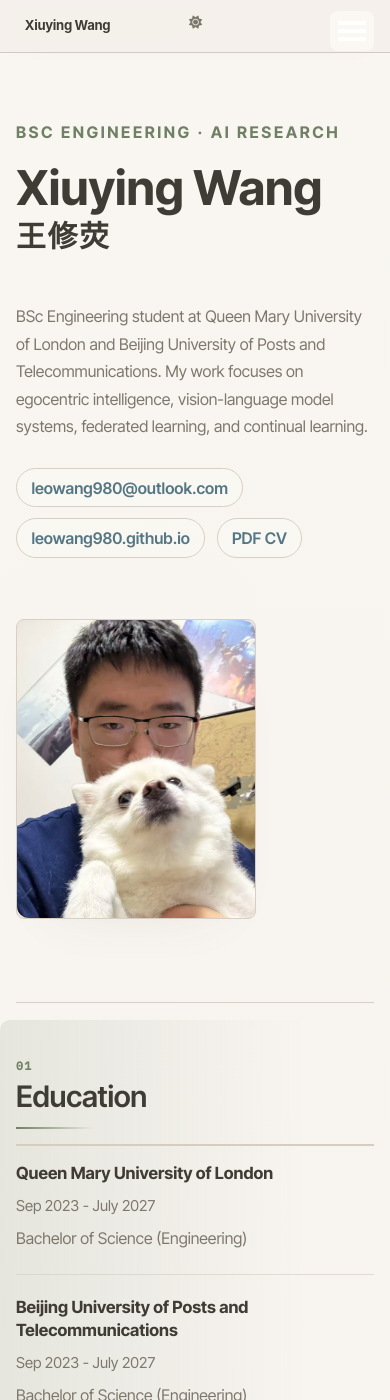
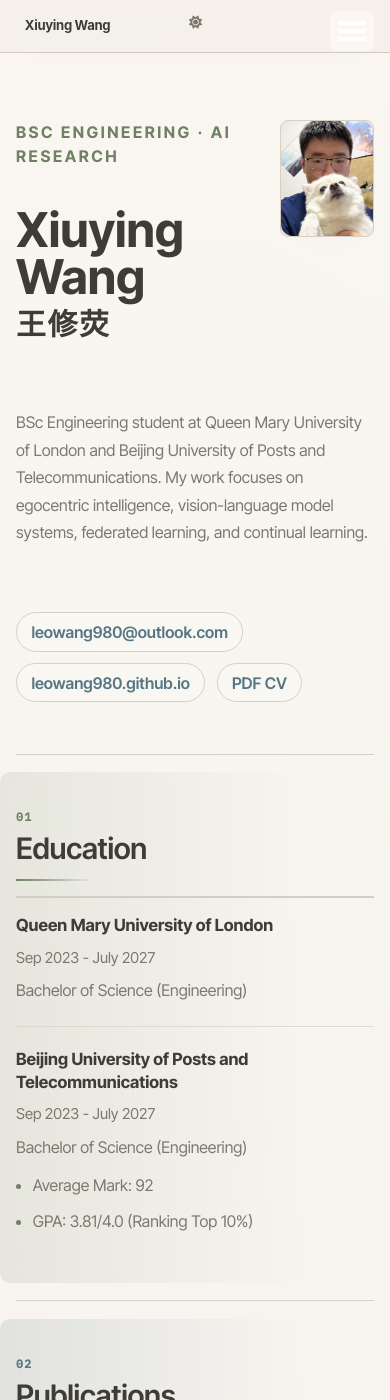
Before and after one commit to Leowang980/Leowang980.github.io, a Jekyll site: the page built from _pages/about.md, in a window 390 px wide and 1400 px high. Built offline with Jekyll 4.4.1, drawn with Linux system fonts in a browser that asks for light colours.

Commit message:
Update stylesheet version to 12, enhance mobile navigation with dynamic links, and refine dark theme styles for improved layout and visibility.

```diff
--- a/_includes/head.html
+++ b/_includes/head.html
@@ -16,6 +16,6 @@
 </script>
 
 <!-- For all browsers -->
-<link rel="stylesheet" href="{{ site.baseurl }}/assets/css/main.css?v=morandi-20260520-10">
+<link rel="stylesheet" href="{{ site.baseurl }}/assets/css/main.css?v=morandi-20260520-12">
 
 <meta http-equiv="cleartype" content="on">
--- a/_includes/masthead.html
+++ b/_includes/masthead.html
@@ -20,7 +20,17 @@
             <a><i id="theme-icon" class="fa-solid fa-sun" aria-hidden="true" title="toggle theme"></i></a>
           </li>
         </ul>
-        <ul class="hidden-links hidden"></ul>
+        <ul class="hidden-links hidden">
+          {% for link in site.data.navigation.main %}
+            {% assign root_prefix = link.url | slice: 0, 1 %}
+            {% if link.url contains 'http' or root_prefix == '/' %}
+              {% assign domain = '' %}
+            {% else %}
+              {% assign domain = base_path %}
+            {% endif %}
+            <li class="masthead__menu-item mobile-menu-copy"><a href="{{ domain }}{{ link.url }}">{{ link.title }}</a></li>
+          {% endfor %}
+        </ul>
       </nav>
     </div>
   </div>
--- a/_sass/custom/_glass.scss
+++ b/_sass/custom/_glass.scss
@@ -147,6 +147,10 @@ body {
 .masthead__menu-item a:hover {
   background: var(--morandi-hover-bg);
   color: var(--morandi-ink);
+}
+
+.mobile-menu-copy {
+  display: none !important;
 }
 
 #theme-toggle {
@@ -594,6 +598,12 @@ html[data-theme="dark"] .cv-section:nth-of-type(9) {
   line-height: 1.62;
 }
 
+html[data-theme="dark"] .skills-list li {
+  border-color: rgba(159, 197, 211, 0.24);
+  background: rgba(57, 52, 44, 0.78);
+  color: var(--morandi-muted);
+}
+
 .skills-list strong,
 .cv-list strong,
 .publication strong {
@@ -646,19 +656,49 @@ html[data-theme="dark"] .cv-section:nth-of-type(9) {
 
   .profile-hero {
     min-height: auto;
-    grid-template-columns: 1fr;
-    gap: 1.8rem;
+    grid-template-columns: minmax(0, 1fr) clamp(86px, 24vw, 132px);
+    gap: 1.1rem 1rem;
+    align-items: start;
     padding-top: 2rem;
   }
 
+  .profile-hero > div {
+    display: contents;
+  }
+
+  .profile-hero__eyebrow,
+  .profile-hero h1 {
+    grid-column: 1;
+  }
+
+  .profile-hero__eyebrow {
+    margin-bottom: 1.1rem;
+  }
+
   .profile-hero__portrait {
-    justify-self: start;
-    width: min(68vw, 240px);
+    grid-column: 2;
+    grid-row: 1 / span 2;
+    justify-self: end;
+    width: 100%;
+    margin: 0;
+  }
+
+  .profile-hero__subtitle,
+  .profile-hero__links {
+    grid-column: 1 / -1;
   }
 
   .cv-section {
     grid-template-columns: 1fr;
     gap: 1rem;
+  }
+
+  .cv-section:nth-of-type(odd) {
+    grid-template-columns: 1fr;
+  }
+
+  .cv-section__title {
+    position: static;
   }
 
   .cv-section:nth-of-type(odd) .cv-section__title,
@@ -684,6 +724,27 @@ html[data-theme="dark"] .cv-section:nth-of-type(9) {
 }
 
 @media screen and (max-width: 560px) {
+  .greedy-nav button.hidden {
+    display: block;
+    visibility: visible;
+  }
+
+  .greedy-nav .visible-links > .masthead__menu-item:not(.persist) {
+    display: none !important;
+  }
+
+  .greedy-nav .hidden-links {
+    min-width: 12rem;
+  }
+
+  .greedy-nav .hidden-links .masthead__menu-item:not(.mobile-menu-copy) {
+    display: none !important;
+  }
+
+  .greedy-nav .hidden-links .mobile-menu-copy {
+    display: block !important;
+  }
+
   .masthead__menu-item a {
     font-size: 0.82rem;
     padding: 0.3rem 0.55rem;
```
